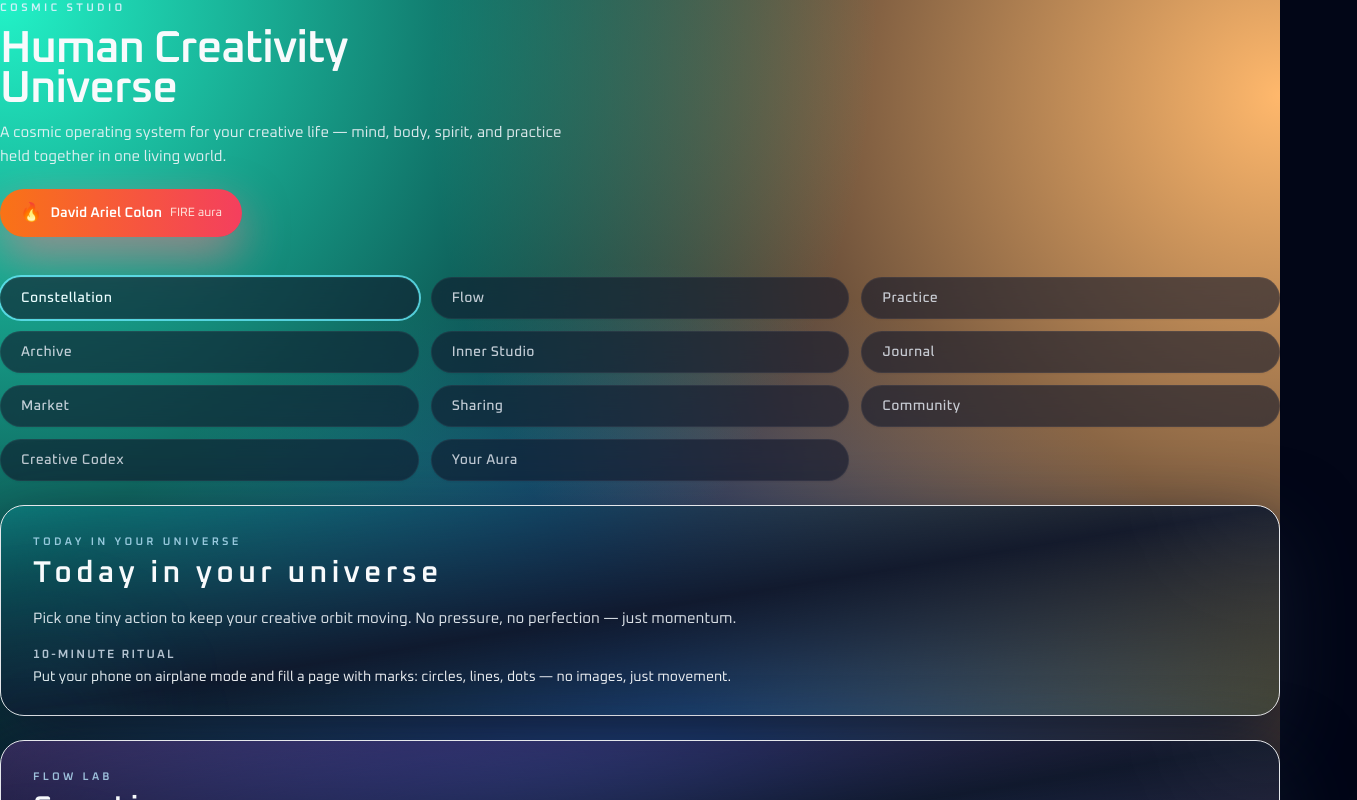
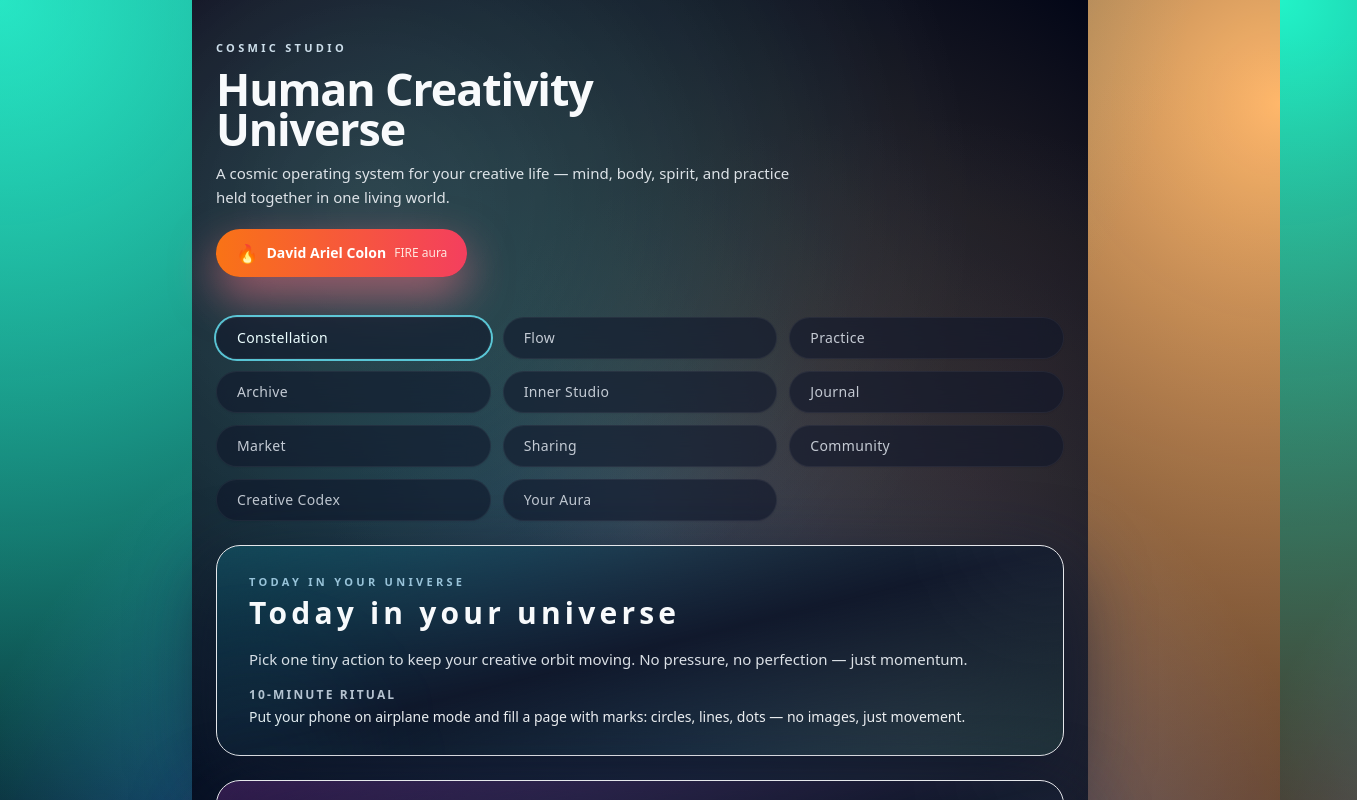
Before and after one commit to Dacolon/Human-Creativity, a Next.js app: page / in a window 1280 px wide. Shown: the top 800 px of the page, 1357 px wide, since content can reach past the window. Built offline with nearby package versions, Linux system fonts and the light colour scheme.

Commit message:
Update layout.tsx

```diff
--- a/app/layout.tsx
+++ b/app/layout.tsx
@@ -1,14 +1,7 @@
-// app/layout.tsx
 import type { Metadata } from "next";
 import "./globals.css";
-import { Oxanium } from "next/font/google";
-import React from "react";
-
-const oxanium = Oxanium({
-  subsets: ["latin"],
-  weight: ["300", "400", "500", "600", "700"],
-  variable: "--font-oxanium",
-});
+import { ReactNode } from "react";
+import { SoundProvider } from "./components/SoundEngine";
 
 export const metadata: Metadata = {
   title: "Human Creativity Universe",
@@ -18,16 +11,26 @@ export const metadata: Metadata = {
 
 export default function RootLayout({
   children,
-}: Readonly<{
-  children: React.ReactNode;
-}>) {
+}: {
+  children: ReactNode;
+}) {
   return (
     <html lang="en">
-      <body
-        className={`${oxanium.className} bg-slate-950 text-slate-50 antialiased`}
-      >
-        {children}
+      <body className="min-h-screen bg-slate-950 text-slate-50 antialiased">
+        <SoundProvider>
+          <div className="min-h-screen flex justify-center items-stretch">
+            <div className="relative w-full max-w-4xl px-4 py-8 sm:px-6 sm:py-10">
+              {/* Soft cosmic gradients */}
+              <div className="pointer-events-none absolute inset-[-30%] -z-20 bg-[radial-gradient(circle_at_top_left,_rgba(45,212,191,0.55),transparent_60%),radial-gradient(circle_at_bottom_right,_rgba(251,146,60,0.45),transparent_60%)]" />
+              {/* Dark space vignette */}
+              <div className="pointer-events-none absolute inset-0 -z-10 bg-[radial-gradient(circle_at_center,_rgba(15,23,42,0.5),rgba(2,6,23,1))]" />
+              {/* Star dust */}
+              <div className="pointer-events-none absolute inset-0 -z-10 bg-[radial-gradient(circle_at_20%_20%,rgba(255,255,255,0.18),transparent_55%),radial-gradient(circle_at_80%_70%,rgba(148,163,184,0.16),transparent_60%)] mix-blend-screen opacity-80" />
+              {children}
+            </div>
+          </div>
+        </SoundProvider>
       </body>
     </html>
   );
-}
+            }
```
